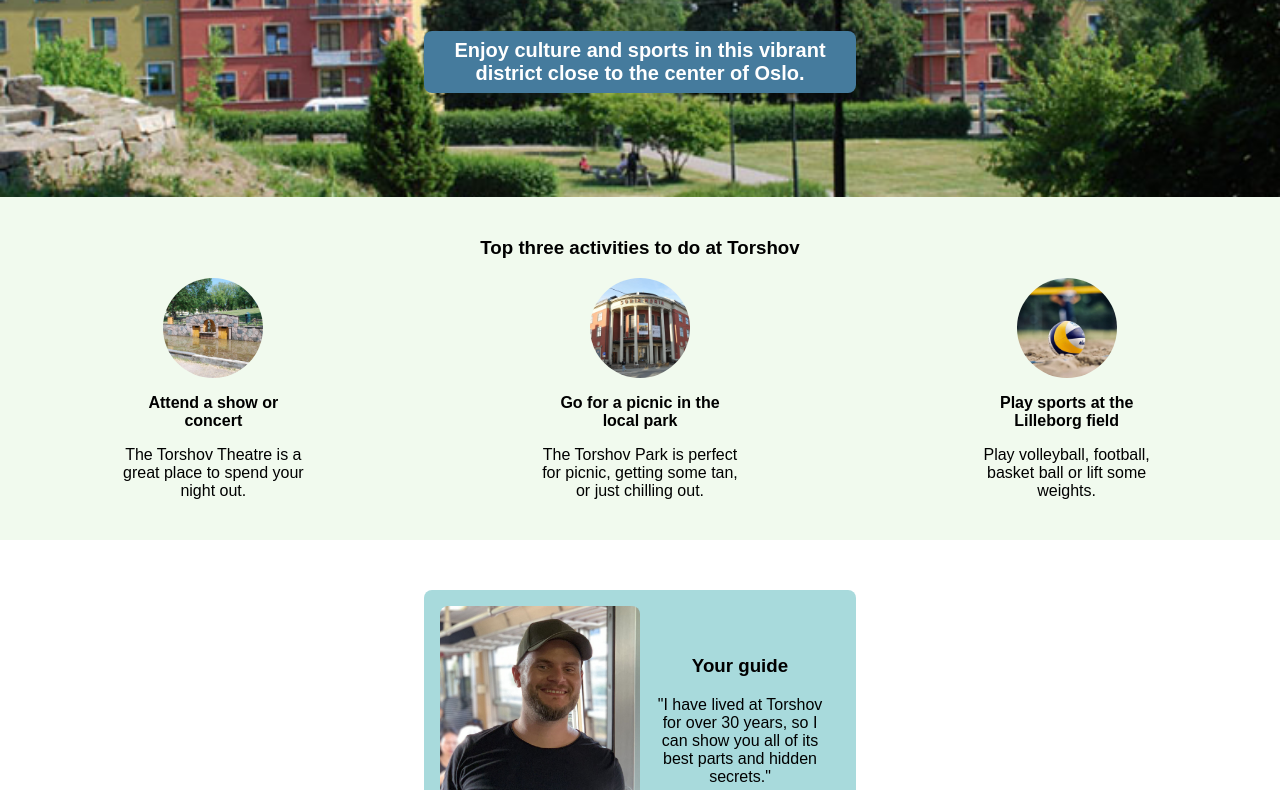
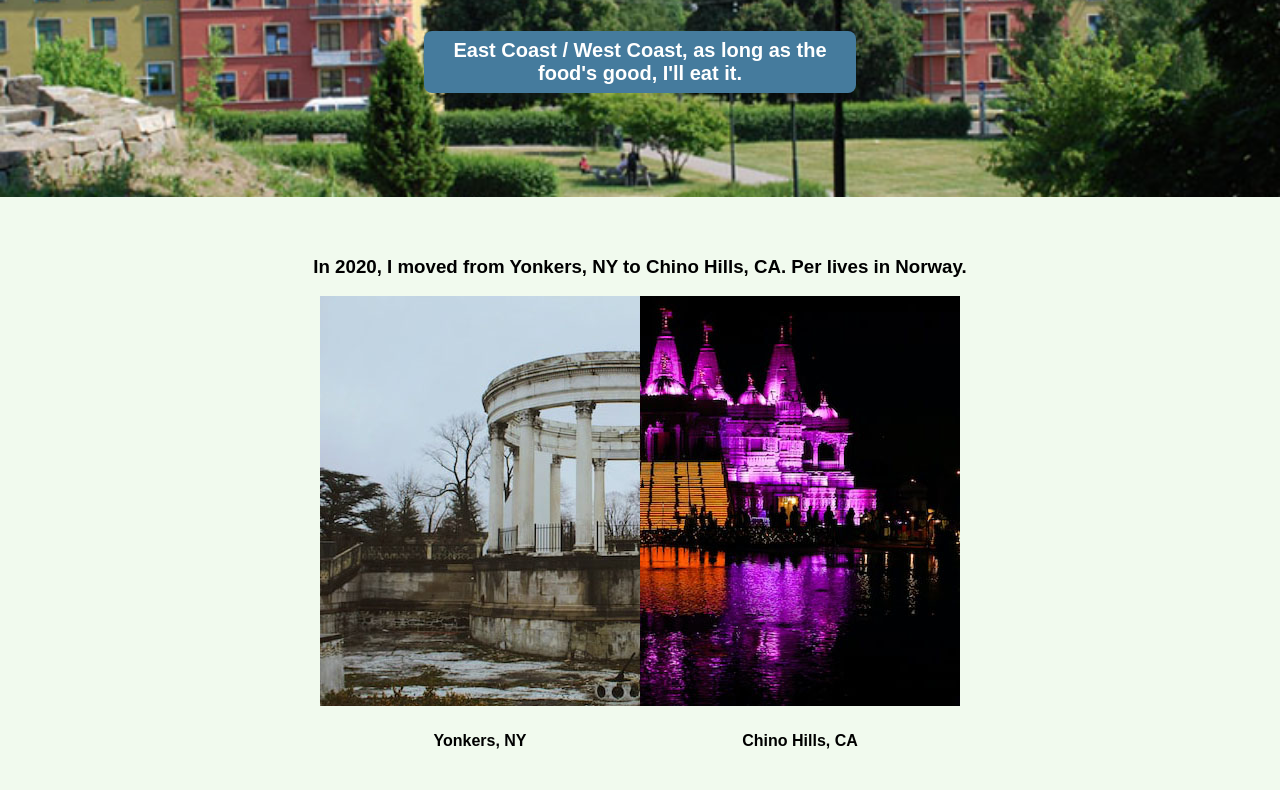
Before and after one commit to vishalicious213/hometown, a plain HTML site: page index.html in a window 1280 px wide. Shown: the part 183-973 px from the top of the page. Drawn offline with Linux system fonts and the light colour scheme.

Commit message:
index: made #cities-section. added pics of 1/2 yonkers and 1/2 chino hills

```diff
--- a/index.css
+++ b/index.css
@@ -101,6 +101,7 @@ header h2 {
 
 #activities-section h3 {
     margin-top: 0;
+    padding: 0 3rem;
 }
 
 #top-activities {
@@ -180,6 +181,28 @@ header h2 {
     box-sizing: border-box;
 }
 
+/* CITIES SECTION */
+
+#cities-section {
+    display: flex;
+    flex-direction: column;
+    background-color: #F1FAEE;
+    padding: 2.5rem 0;
+}
+
+#cities {
+    display: flex;
+    justify-content: center;
+}
+
+.city {
+    /* outline: 1px solid red; */
+}
+
+.city img {
+    width: 100%;
+}
+
 /* WIDESCREEN */
 
 @media only screen and (min-width: 617px) {
--- a/index.html
+++ b/index.html
@@ -18,29 +18,31 @@
 
     <!-- HERO SECTION -->
     <header>
-        <h1>Homepage</h1>
-        <h2>Enjoy culture and sports in this vibrant district close to the center of Oslo.</h2>
+        <h1>Hometown</h1>
+        <h2>East Coast / West Coast, as long as the food's good, I'll eat it.</h2>
     </header>
 
-    <!-- ACTIVITIES SECTION -->
-    <section id="activities-section">
-        <h3>Top three activities to do at Torshov</h3>
-        <div id="top-activities">
-            <div class="activity">
-                <img src="img/park.jpg">
-                <h4>Attend a show or concert</h4>
-                <p>The Torshov Theatre is a great place to spend your night out.</p>
+    <!-- CITIES SECTION -->
+    <section id="cities-section">
+        <h3>In 2020, I moved from Yonkers, NY to Chino Hills, CA. Per lives in Norway.</h3>
+        <div id="cities">
+            <div class="city">
+                <img
+                    id="yonkers-pic"
+                    src="/img/city-yonkers-half.jpg"
+                    alt="Untermyer Park and Gardens, North Broadway, Yonkers"
+                >
+                <h4>Yonkers, NY</h4>
             </div>
-            <div class="activity">
-                <img src="img/theatre.jpg">
-                <h4>Go for a picnic in the local park</h4>
-                <p>The Torshov Park is perfect for picnic, getting some tan, or just chilling out.</p>
+            <div class="city">
+                <img
+                    id="chino-pic"
+                    src="/img/city-chino-hills-half.jpg"
+                    alt="BAPS Shri Swaminarayan Mandir"
+                >
+                <h4>Chino Hills, CA</h4>
             </div>
-            <div class="activity">
-                <img src="img/sports.jpg">
-                <h4>Play sports at the Lilleborg field</h4>
-                <p>Play volleyball, football, basket ball or lift some weights.</p>
-            </div>
+
         </div>
     </section>
 
```
Also changed, not shown: img/city-chino-hills-half.jpg (added), img/city-chino-hills.jpg (added), img/city-yonkers-half.jpg (added), img/city-yonkers.jpg (added).
